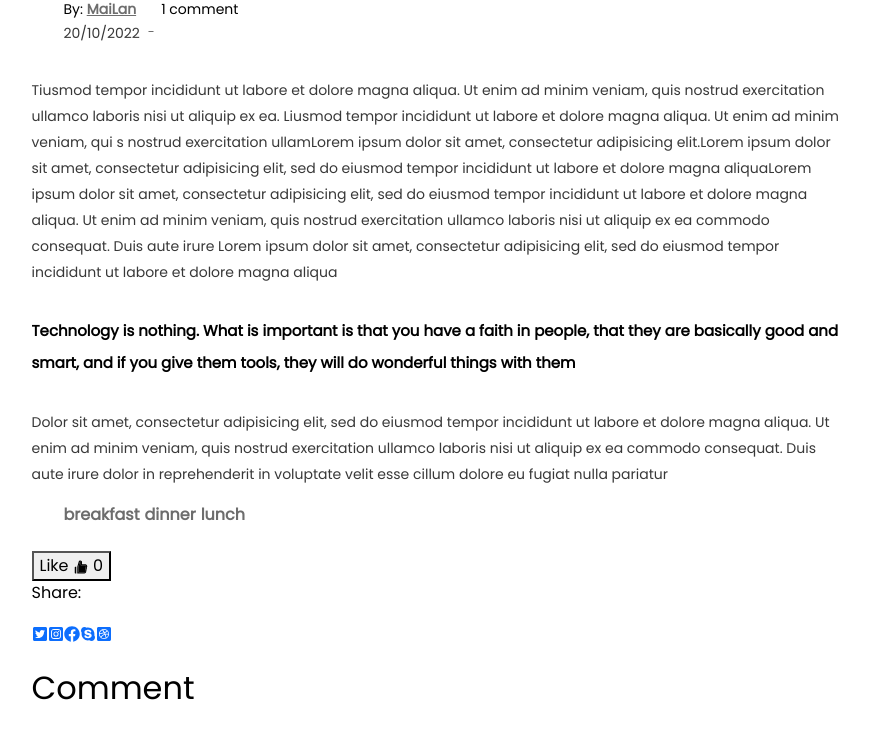
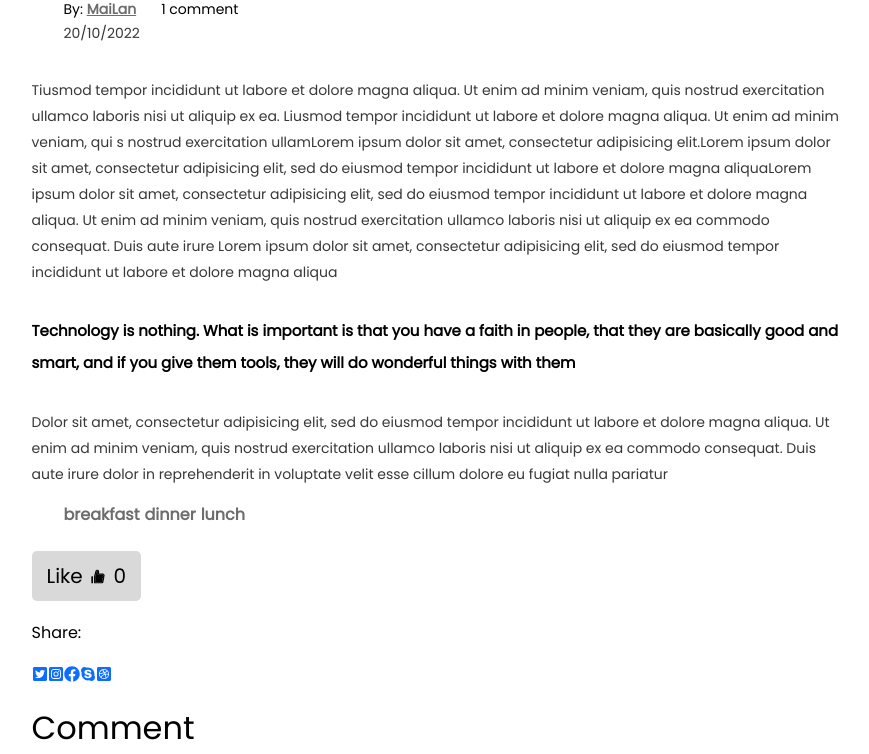
Before and after one commit to TITO-TRAINING/REACT, a React (Vite) app: page /DetailBlogPage in a window 1280 px wide. Shown: the part 1130-1884 px from the top of the page, without its empty margins (202-1071 px from the left). Built offline with nearby package versions, Linux system fonts and the light colour scheme.

Commit message:
update: scss file in detail blog page

```diff
--- a/src/stylesheets/components/_detail.scss
+++ b/src/stylesheets/components/_detail.scss
@@ -1,4 +1,4 @@
-@use "../abstracts/" as *;
+@use '../abstracts/' as *;
 
 .blog-details {
   &-content {
@@ -19,7 +19,6 @@
         margin-right: 20px;
         position: relative;
         &::before {
-          content: "";
           position: absolute;
           top: 50%;
           transform: translateX(-50%);
--- a/src/stylesheets/components/_like-button.scss
+++ b/src/stylesheets/components/_like-button.scss
@@ -1,14 +1,22 @@
-@use "../abstracts/" as *;
+@use '../abstracts/' as *;
 
-.like__button {
+.like-button {
   padding: 10px 15px;
-    background: $bg-button-color;
-    font-size: 18px;
+  background: $bg-img-color;
+  font-size: 20px;
   font-family: $primary-font;
   border: none;
   outline: none;
-    color:$text-color;
+  color: $text-color;
   border-radius: 5px;
   cursor: pointer;
   margin-bottom: 20px;
 }
+
+.liked {
+  font-weight: bold;
+  color: #1565c0;
+}
+.ai-twotone-like {
+  padding-bottom: 3px;
+}
```
Lines whose indentation alone changed are shown as unchanged.
